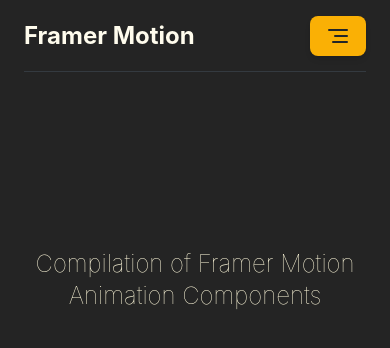
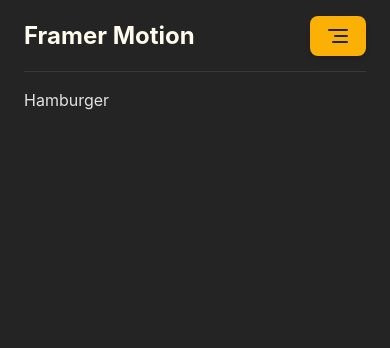
Before and after one commit to AJ1732/framer-motion-template, a React (Vite) app: page /hamburger in a window 390 px wide. Before the commit this address led to /. Shown: the top 348 px of the page. Built offline with nearby package versions, Linux system fonts and the light colour scheme; what tailwindcss-selector-patterns would draw is missing.

Commit message:
chore: build hamburger component page

```diff
--- a/src/components/Nav/DropMenu.jsx
+++ b/src/components/Nav/DropMenu.jsx
@@ -2,7 +2,7 @@ import React from 'react'
 import { NavLink } from 'react-router-dom'
 
 const DropMenu = () => {
-  const navlinks = ["Stagger", "Basic", "Reveal", "Scroll", "Flip", "Bubble"]
+  const navlinks = ["Stagger", "Basic", "Reveal", "Scroll", "Flip", "Bubble", "Hamburger"]
 
   return (
     <div className='h-fit w-64 bg-shade-800 p-1 rounded-md shadow-xl'>
--- /dev/null
+++ b/src/pages/Hamburger.jsx
@@ -0,0 +1,4 @@
+const Hamburger = () => {
+  return <div>Hamburger</div>;
+};
+export default Hamburger;
--- a/src/router/routes.jsx
+++ b/src/router/routes.jsx
@@ -11,6 +11,7 @@ import HorizontalScroll from "../pages/scroll/HorizontalScroll";
 import FlipText from "../pages/FlipText";
 import EnlargeScroll from "../pages/scroll/EnlargeScroll";
 import BubbleText from "../pages/BubbleText";
+import Hamburger from "../pages/Hamburger";
 
 export const router = createBrowserRouter([
   {
@@ -47,6 +48,10 @@ export const router = createBrowserRouter([
         element: <BubbleText />,
       },
       {
+        path: "/hamburger",
+        element: <Hamburger />,
+      },
+      {
         path: "/scroll",
         element: <Scroll />,
         children: [
```
